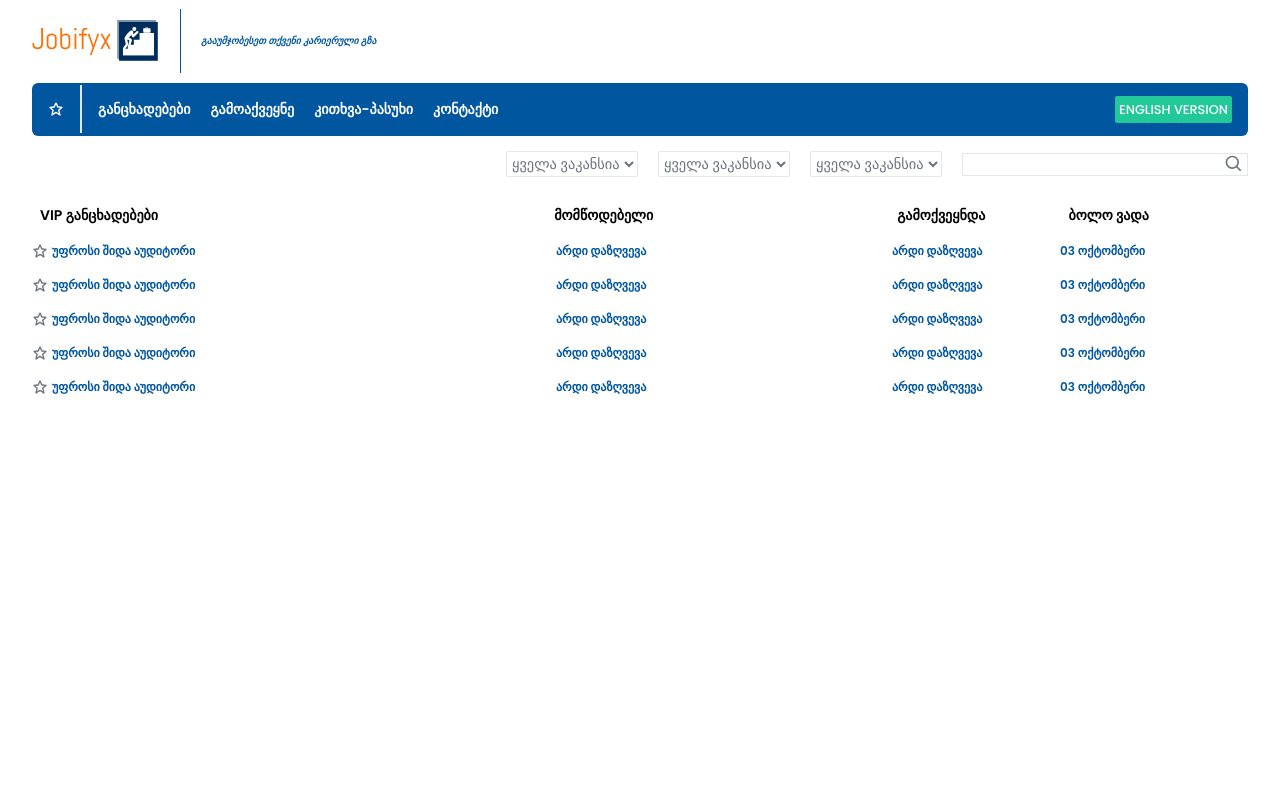
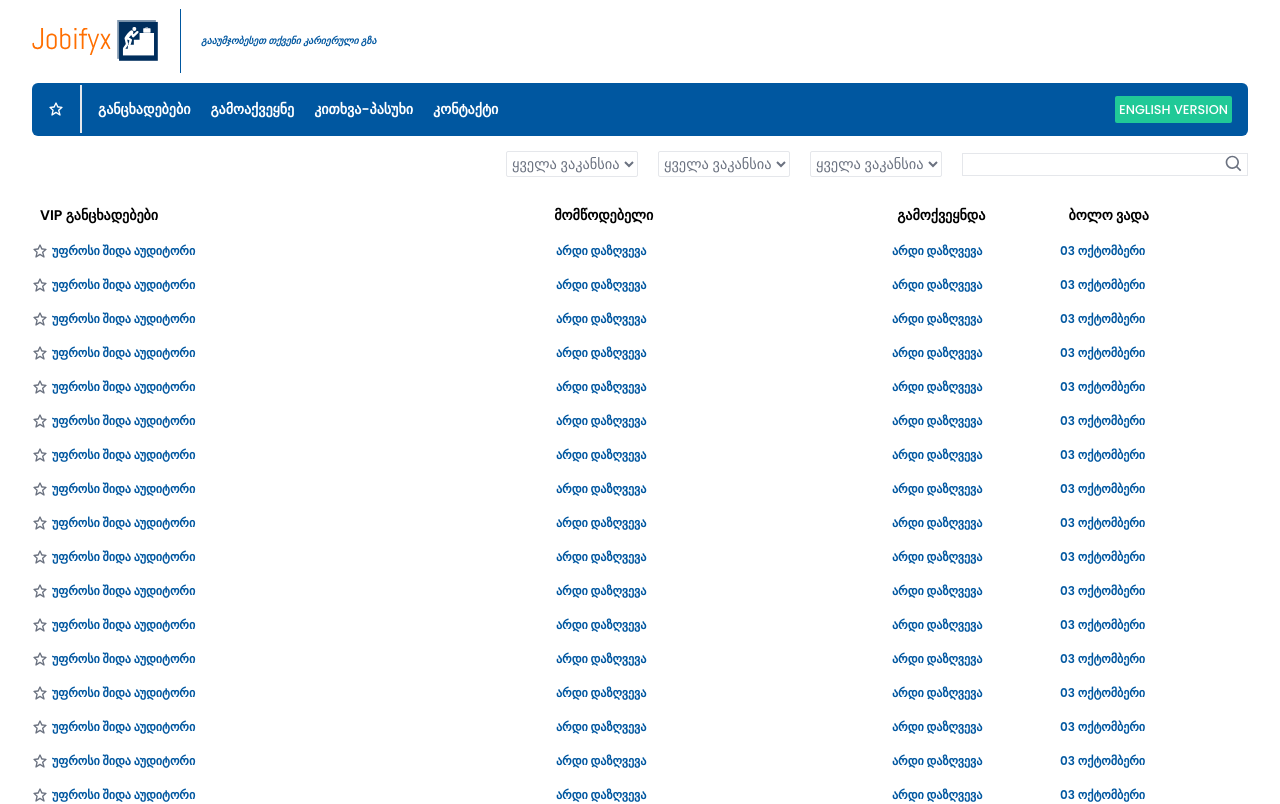
Before and after one commit to sandro21-glitch/jobifyx, a React (Vite) app: page / in a window 1280 px wide. Shown: the top 804 px of the page. Built offline with nearby package versions, Linux system fonts and the light colour scheme.

Commit message:
update VipJobList.tsx

```diff
--- a/src/features/mainLayout/vipJobs/VipJobList.tsx
+++ b/src/features/mainLayout/vipJobs/VipJobList.tsx
@@ -1,21 +1,15 @@
-import { BiStar } from "react-icons/bi";
+import SingleVipJob from "./SingleVipJob";
 
 const VipJobList = () => {
   return (
-    <ul
-      className="grid grid-cols-7 text-[12px] font-semibold text-primary
-     py-2 px-5 hover:bg-gray-100 transition-all ease-in duration-150"
-    >
-      <li className="col-span-3 relative flex items-center">
-        <button className="absolute -left-5 text-gray-500 text-[16px] mr-5">
-          <BiStar />
-        </button>
-        უფროსი შიდა აუდიტორი
-      </li>
-      <li className="col-span-2">არდი დაზღვევა</li>
-      <li>არდი დაზღვევა</li>
-      <li>03 ოქტომბერი</li>
-    </ul>
+    <div>
+      <SingleVipJob />
+      <SingleVipJob />
+      <SingleVipJob />
+      <SingleVipJob />
+      <SingleVipJob />
+      <SingleVipJob />
+    </div>
   );
 };
 
```
